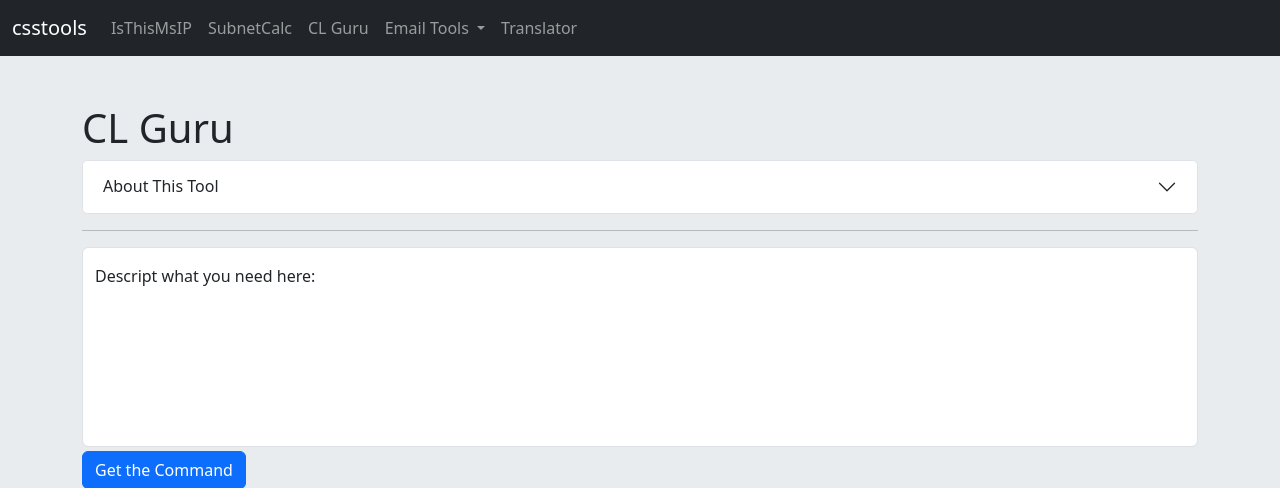
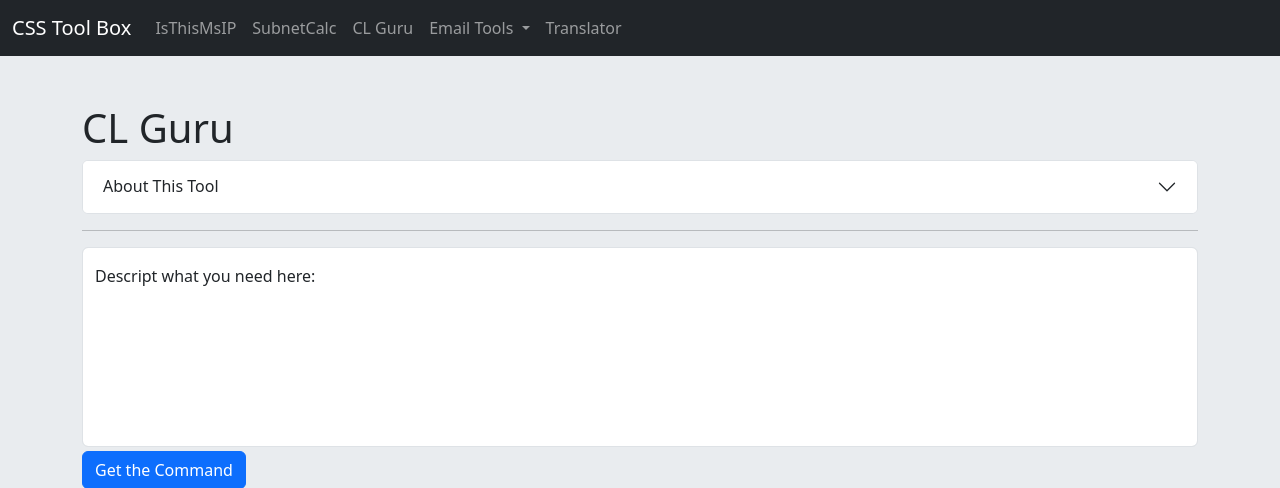
Before and after one commit to bamboobyyte/csstools, a Flask app: page /cli in a window 1280 px wide. Shown: the top 488 px of the page. Run offline with Flask 3, Linux system fonts and the light colour scheme.

Commit message:
small modification that changed the navbar title.

```diff
--- a/website/templates/base.html
+++ b/website/templates/base.html
@@ -26,7 +26,7 @@
   <body class="bg-body-secondary">
     <nav class="navbar sticky-top navbar-expand-lg navbar-dark bg-dark">
       <div class="container-fluid">
-        <a class="navbar-brand" href="#">csstools</a>
+        <a class="navbar-brand">CSS Tool Box</a>
         <button
           class="navbar-toggler"
           type="button"
```
